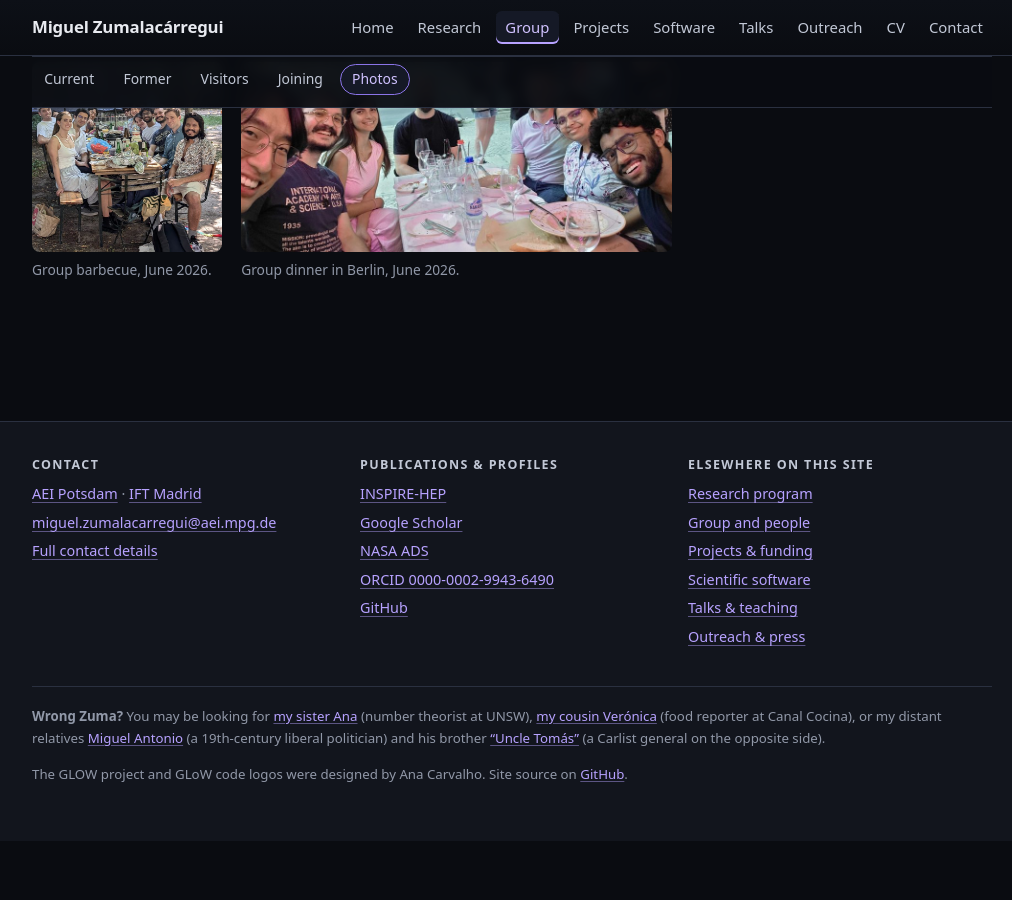
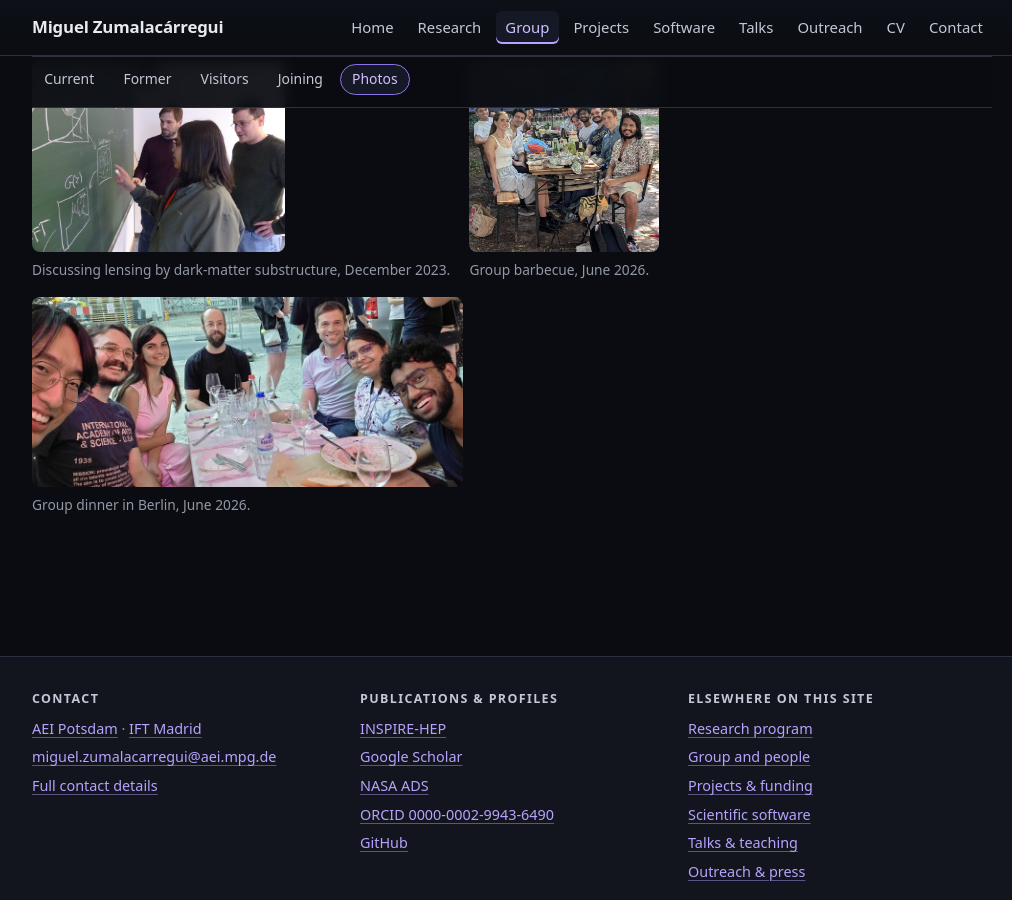
Before and after one commit to miguelzuma/miguelzuma.github.io, a Jekyll site: the page built from group.html, in a window 1280 px wide and 900 px high, scrolled down 5439 px. Shown: the whole window, without its empty margins (128-1140 px from the left). Built offline with Jekyll 4.4.1, drawn with Linux system fonts in a browser that asks for light colours; before the commit the page ends 6280 px from its top, so only the background shows below that.

Commit message:
Group photos: blackboard discussion of substructure lensing, Dec 2023
Web-sized from Dropbox P1160148.jpg, placed first in the strip.

Co-Authored-By: Claude Fable 5 <noreply@anthropic.com>
Claude-Session: https://claude.ai/code/session_01E2ZbXszK9qt9svKVxU5Yrt

```diff
--- a/group.html
+++ b/group.html
@@ -196,6 +196,12 @@ sections:
 
   <div class="photo-strip">
   <figure>
+    <img src="{{ '/imgs/group_blackboard_2023.jpg' | relative_url }}"
+         alt="Three people at a blackboard covered in wave-optics lensing sketches and equations; one points at a drawing of lens substructure."
+         width="1400" height="1050" loading="lazy">
+    <figcaption>Discussing lensing by dark-matter substructure, December 2023.</figcaption>
+  </figure>
+  <figure>
     <img src="{{ '/imgs/group_bbq_2026.jpg' | relative_url }}"
          alt="The group seated around a long table in a garden, under trees, at a summer barbecue."
          width="700" height="700" loading="lazy">
```
Also changed, not shown: imgs/group_blackboard_2023.jpg (added).
